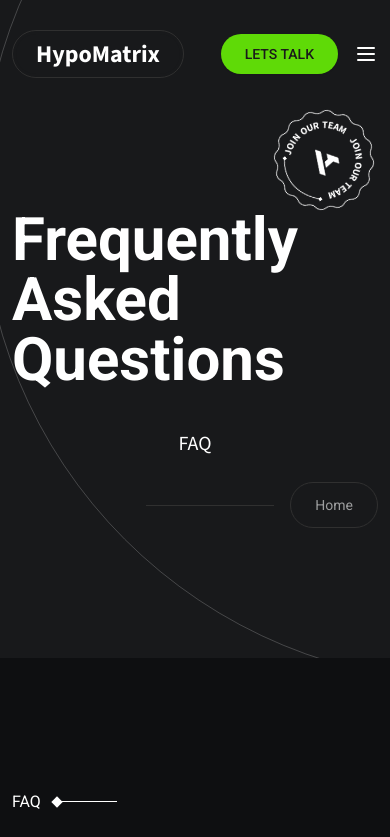
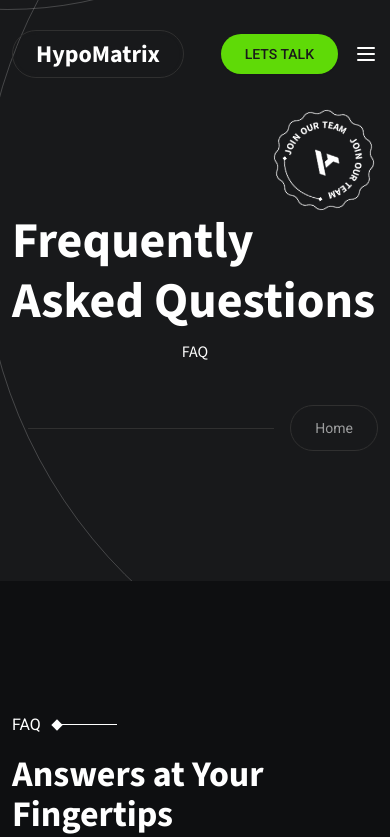
Before and after one commit to codeftshaunak/hypomatrix-v2, a Next.js app: page /faq in a window 390 px wide. Shown: the top 837 px of the page. Built offline with nearby package versions, Linux system fonts and the light colour scheme.

Commit message:
fix: update PageHeader styles for improved responsiveness and consistency

```diff
--- a/src/components/common/page-header/index.tsx
+++ b/src/components/common/page-header/index.tsx
@@ -24,9 +24,11 @@ const PageHeader: React.FC<Props> = (props) => {
       </div>
 
       <div className="container relative">
-        <h1 className="text-6xl md:text-7xl font-bold mb-10">{title}</h1>
+        <h1 className="text-heading-2 md:text-[70px] font-heading font-bold mb-2 md:mb-8">
+          {title}
+        </h1>
 
-        <div className="flex flex-col lg:flex-row items-center w-full gap-6">
+        <div className="flex flex-col lg:flex-row items-center w-full gap-y-10 gap-x-6">
           <div className="flex items-center gap-x-6">
             <Image
               src={pattan}
@@ -36,23 +38,24 @@ const PageHeader: React.FC<Props> = (props) => {
             />
 
             {/* Description */}
-            <p className="text-xl font-heading lg:max-w-[500px] w-full">
+            <p className="md:text-xl font-heading lg:max-w-[500px] w-full">
               {description}
             </p>
           </div>
 
-          <div className="flex items-center ml-auto">
-            <div className="mx-4 h-[1px] w-32 bg-border"></div>
+          <div className="flex items-center ml-auto max-md:w-full">
+            <div className="mx-4 h-[1px] w-full grow md:w-32 bg-border"></div>
             <Breadcrumb links={links} />
           </div>
         </div>
-        <div className="spin-in animate-spin duration-7000 absolute right-4 top-0 -translate-y-full md:-translate-y-1/2 md:right-20">
+
+        <div className="absolute right-4 top-0 -translate-y-full md:-translate-y-1/2 md:right-20">
           <Image
             src={img1}
             alt="Join Our Team"
             priority
             width={100}
-            className="md:w-[130px]"
+            className="md:w-[130px] spin-in animate-spin duration-7000"
           />
         </div>
       </div>
```
